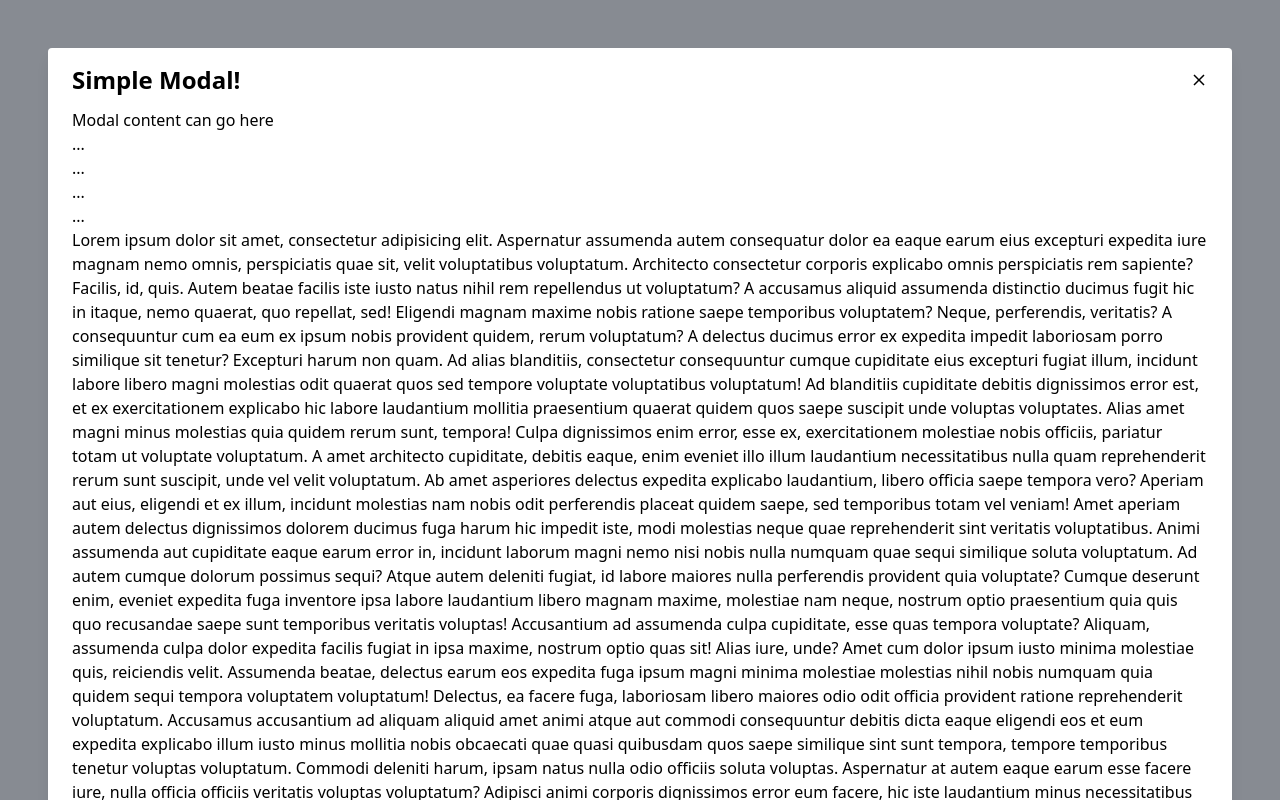
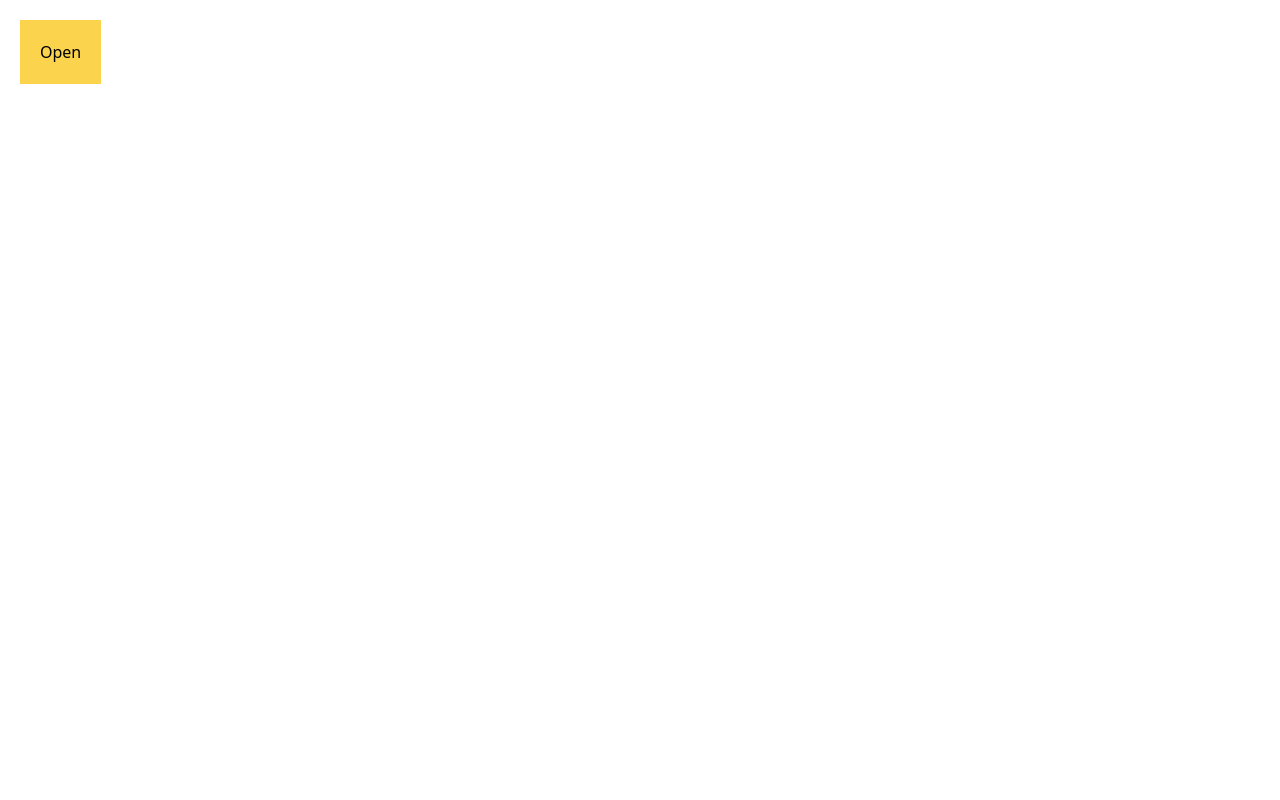
Before and after one commit to valentinkorzun/modal-tailwind-use-hook, a React (Create React App) app: page / in a window 1280 px wide. Built offline with nearby package versions, Linux system fonts and the light colour scheme.

Commit message:
Fixed vertical scroll.

```diff
--- a/src/App.js
+++ b/src/App.js
@@ -5,9 +5,15 @@ function App() {
   const { close, open, Modal } = useModal();
 
   return (
-    <Modal>
-      <ModalContent close={close} />
-    </Modal>
+    <>
+      <Modal>
+        <ModalContent close={close} />
+      </Modal>
+
+      <button onClick={open} className="bg-amber-300 p-5 m-5">
+        Open
+      </button>
+    </>
   );
 }
 
--- a/src/components/Modal.js
+++ b/src/components/Modal.js
@@ -6,13 +6,10 @@ const Modal = forwardRef(({ children, isOpen, onClose, parent }, ref) => {
 
   return (
     <Portal parent={parent}>
-      <div className="fixed inset-0 z-10 overflow-y-auto">
-        <div className="flex items-center justify-center min-h-screen">
-          <div className="fixed inset-0 bg-gray-900 opacity-50 z-0" />
-          <div
-            className="relative bg-white w-100 mx-12 my-12 rounded shadow-lg z-30"
-            ref={ref}
-          >
+      <div className="fixed inset-0 z-10">
+        <div className="fixed inset-0 bg-gray-900 opacity-50 z-20" />
+        <div className="fixed w-full h-full z-30 overflow-y-auto grid place-items-center">
+          <div className="max-w-lg py-4 text-left px-6 bg-white rounded shadow-lg m-5" ref={ref}>
             {children}
           </div>
         </div>
--- a/src/components/ModalContent.js
+++ b/src/components/ModalContent.js
@@ -1,5 +1,5 @@
 const ModalContent = ({ close }) => (
-  <div className="py-4 text-left px-6">
+  <>
     {/* Title */}
     <div className="flex justify-between items-center pb-3">
       <p className="text-2xl font-bold">Simple Modal!</p>
@@ -24,57 +24,17 @@ const ModalContent = ({ close }) => (
     <p>
       Lorem ipsum dolor sit amet, consectetur adipisicing elit. Aspernatur
       assumenda autem consequatur dolor ea eaque earum eius excepturi expedita
-      iure magnam nemo omnis, perspiciatis quae sit, velit voluptatibus
-      voluptatum. Architecto consectetur corporis explicabo omnis perspiciatis
-      rem sapiente? Facilis, id, quis. Autem beatae facilis iste iusto natus
-      nihil rem repellendus ut voluptatum? A accusamus aliquid assumenda
-      distinctio ducimus fugit hic in itaque, nemo quaerat, quo repellat, sed!
-      Eligendi magnam maxime nobis ratione saepe temporibus voluptatem? Neque,
-      perferendis, veritatis? A consequuntur cum ea eum ex ipsum nobis provident
-      quidem, rerum voluptatum? A delectus ducimus error ex expedita impedit
-      laboriosam porro similique sit tenetur? Excepturi harum non quam. Ad alias
-      blanditiis, consectetur consequuntur cumque cupiditate eius excepturi
-      fugiat illum, incidunt labore libero magni molestias odit quaerat quos sed
-      tempore voluptate voluptatibus voluptatum! Ad blanditiis cupiditate
-      debitis dignissimos error est, et ex exercitationem explicabo hic labore
-      laudantium mollitia praesentium quaerat quidem quos saepe suscipit unde
-      voluptas voluptates. Alias amet magni minus molestias quia quidem rerum
-      sunt, tempora! Culpa dignissimos enim error, esse ex, exercitationem
-      molestiae nobis officiis, pariatur totam ut voluptate voluptatum. A amet
-      architecto cupiditate, debitis eaque, enim eveniet illo illum laudantium
-      necessitatibus nulla quam reprehenderit rerum sunt suscipit, unde vel
-      velit voluptatum. Ab amet asperiores delectus expedita explicabo
-      laudantium, libero officia saepe tempora vero? Aperiam aut eius, eligendi
-      et ex illum, incidunt molestias nam nobis odit perferendis placeat quidem
-      saepe, sed temporibus totam vel veniam! Amet aperiam autem delectus
-      dignissimos dolorem ducimus fuga harum hic impedit iste, modi molestias
-      neque quae reprehenderit sint veritatis voluptatibus. Animi assumenda aut
-      cupiditate eaque earum error in, incidunt laborum magni nemo nisi nobis
-      nulla numquam quae sequi similique soluta voluptatum. Ad autem cumque
-      dolorum possimus sequi? Atque autem deleniti fugiat, id labore maiores
-      nulla perferendis provident quia voluptate? Cumque deserunt enim, eveniet
-      expedita fuga inventore ipsa labore laudantium libero magnam maxime,
-      molestiae nam neque, nostrum optio praesentium quia quis quo recusandae
-      saepe sunt temporibus veritatis voluptas! Accusantium ad assumenda culpa
-      cupiditate, esse quas tempora voluptate? Aliquam, assumenda culpa dolor
-      expedita facilis fugiat in ipsa maxime, nostrum optio quas sit! Alias
-      iure, unde? Amet cum dolor ipsum iusto minima molestiae quis, reiciendis
-      velit. Assumenda beatae, delectus earum eos expedita fuga ipsum magni
-      minima molestiae molestias nihil nobis numquam quia quidem sequi tempora
-      voluptatem voluptatum! Delectus, ea facere fuga, laboriosam libero maiores
-      odio odit officia provident ratione reprehenderit voluptatum. Accusamus
-      accusantium ad aliquam aliquid amet animi atque aut commodi consequuntur
-      debitis dicta eaque eligendi eos et eum expedita explicabo illum iusto
-      minus mollitia nobis obcaecati quae quasi quibusdam quos saepe similique
-      sint sunt tempora, tempore temporibus tenetur voluptas voluptatum. Commodi
-      deleniti harum, ipsam natus nulla odio officiis soluta voluptas.
-      Aspernatur at autem eaque earum esse facere iure, nulla officia officiis
-      veritatis voluptas voluptatum? Adipisci animi corporis dignissimos error
-      eum facere, hic iste laudantium minus necessitatibus nemo neque omnis
-      totam unde, voluptatum! Adipisci commodi consectetur culpa cum ducimus
-      earum eius eligendi et id illo incidunt iusto maiores mollitia obcaecati
-      perferendis qui quibusdam, reprehenderit sed sint sunt tempora, temporibus
-      vero!
+      iure ma quidem, rerum voluptatum? A delectus ducimus error ex expedita
+      impedit vero!Lorem ipsum dolor sit amet, consectetur adipisicing elit.
+      Aspernatur assumenda autem consequatur dolor ea eaque earum eius excepturi
+      expedita iure ma quidem, rerum voluptatum? A delectus ducimus error ex
+      expedita impedit vero!Lorem ipsum dolor sit amet, consectetur adipisicing
+      elit. Aspernatur assumenda autem consequatur dolor ea eaque earum eius
+      excepturi expedita iure ma quidem, rerum voluptatum? A delectus ducimus
+      error ex expedita impedit vero!Lorem ipsum dolor sit amet, consectetur
+      adipisicing elit. Aspernatur assumenda autem consequatur dolor ea eaque
+      earum eius excepturi expedita iure ma quidem, rerum voluptatum? A delectus
+      ducimus error ex expedita impedit vero!
     </p>
 
     {/* Footer */}
@@ -89,7 +49,7 @@ const ModalContent = ({ close }) => (
         Close
       </button>
     </div>
-  </div>
+  </>
 );
 
 export default ModalContent;
--- a/src/hooks/useClickOutside.js
+++ b/src/hooks/useClickOutside.js
@@ -2,11 +2,18 @@ import React, { useEffect } from "react";
 
 export const useClickOutside = (ref, handler) => {
   useEffect(() => {
-    const listener = (event) => {
-      if (!ref.current || ref.current.contains(event.target)) {
+    const listener = (e) => {
+      // if the user clicked on the scroll.
+      if (
+        e.offsetX > e.target.clientWidth ||
+        e.offsetY > e.target.clientHeight
+      ) {
         return;
       }
-      handler(event);
+      if (!ref.current || ref.current.contains(e.target)) {
+        return;
+      }
+      handler(e);
     };
     document.addEventListener("mousedown", listener);
     document.addEventListener("touchstart", listener);
--- a/src/hooks/useModal.js
+++ b/src/hooks/useModal.js
@@ -8,7 +8,7 @@ import { useClickOutside, useEsc } from "../hooks";
 export const useModal = (parent = "root") => {
   const ref = useRef(null);
 
-  const [isOpen, setIsOpen] = useState(true);
+  const [isOpen, setIsOpen] = useState(false);
   const [isActive, setIsActive] = useState(false);
 
   const handleOpen = useCallback(() => setIsOpen(true), []);
```
Also changed, not shown: 1 other file (tests, documents, lock files or other folders).
